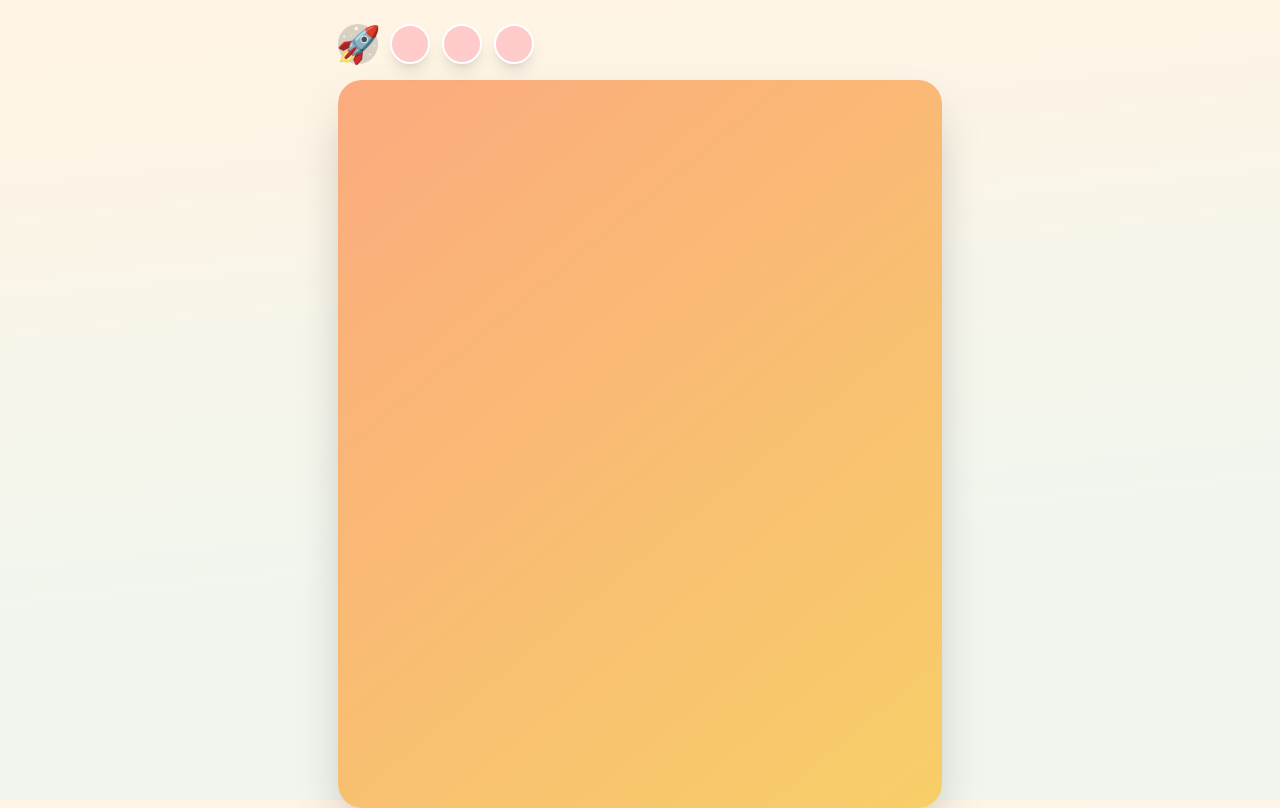
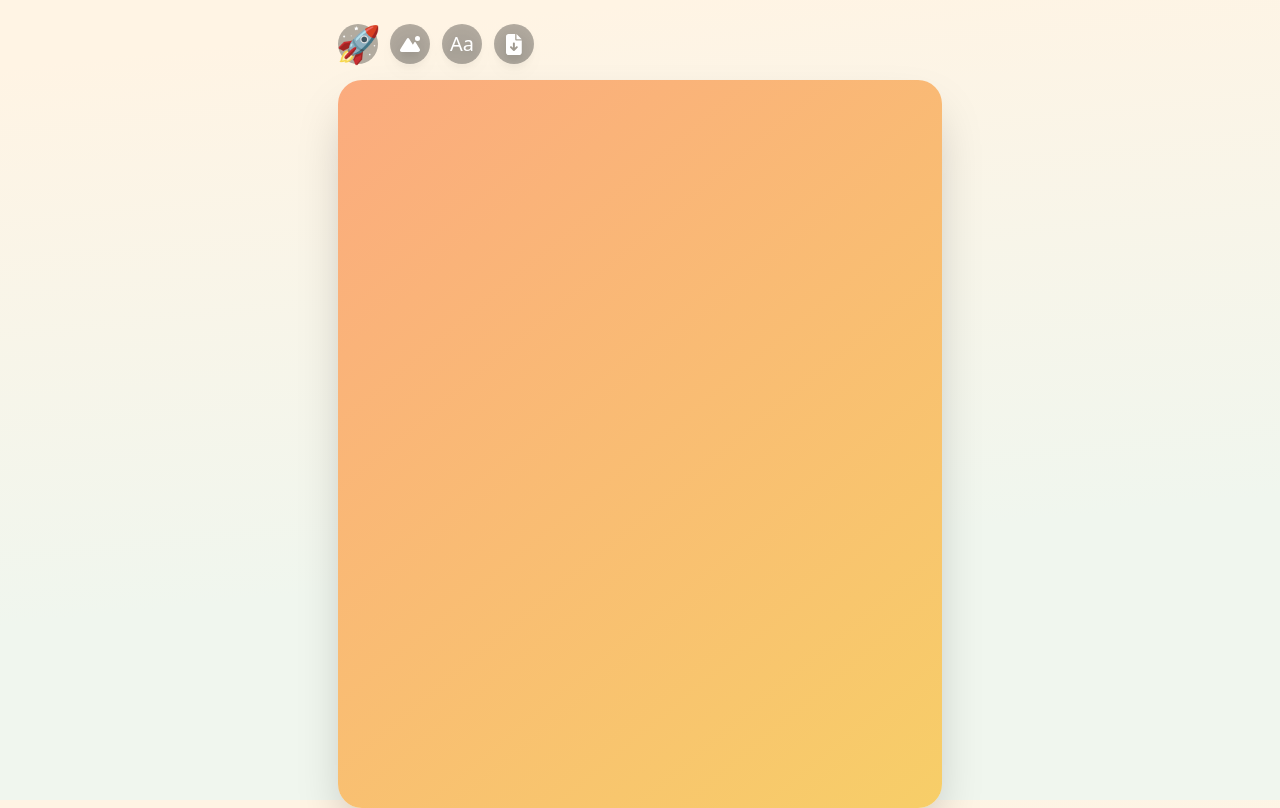
Before and after one commit to kiorq/roc8, a React (Vite) app: page / in a window 1280 px wide. Built offline with nearby package versions, Linux system fonts and the light colour scheme.

Commit message:
redesign and add icons to toolbar

```diff
--- a/src/canvas/components/Toolbar.tsx
+++ b/src/canvas/components/Toolbar.tsx
@@ -6,24 +6,57 @@ interface Props {
 
 interface ToolbarBtnProps {
   onClick: React.MouseEventHandler<HTMLButtonElement>;
+  content: string | React.ReactNode;
 }
 
 const ToolbarBtn = (props: ToolbarBtnProps) => (
   <button
     onClick={props.onClick}
-    className="rounded-full aspect-square w-10 border-2 border-white shadow-lg bg-red-200 pointer-events-auto"
-  ></button>
+    className="rounded-full aspect-square w-10 pointer-events-auto flex items-center justify-center text-xl text-white drop-shadow-lg bg-black/30"
+  >
+    {props.content}
+  </button>
 );
 
 const Toolbar = (props: Props) => {
   return (
     <div className="w-full mb-4 absolute md:relative p-4 md:p-0 flex flex-row gap-3 bg-gradient-to-b from-black/40 md:from-transparent pointer-events-none">
-      <div className="rounded-full aspect-square w-10 pointer-events-auto flex items-center justify-center text-4xl bg-black/15">
+      <div className="rounded-full aspect-square w-10 pointer-events-auto flex items-center justify-center text-4xl bg-black/30">
         🚀
       </div>
-      <ToolbarBtn onClick={props.onBackgroundChange} />
-      <ToolbarBtn onClick={props.onAddText} />
-      <ToolbarBtn onClick={props.onDownload} />
+      <ToolbarBtn
+        onClick={props.onBackgroundChange}
+        content={
+          <svg
+            xmlns="http://www.w3.org/2000/svg"
+            height="16"
+            viewBox="0 0 640 512"
+          >
+            <path
+              opacity="1"
+              fill="white"
+              d="M560 160A80 80 0 1 0 560 0a80 80 0 1 0 0 160zM55.9 512H381.1h75H578.9c33.8 0 61.1-27.4 61.1-61.1c0-11.2-3.1-22.2-8.9-31.8l-132-216.3C495 196.1 487.8 192 480 192s-15 4.1-19.1 10.7l-48.2 79L286.8 81c-6.6-10.6-18.3-17-30.8-17s-24.1 6.4-30.8 17L8.6 426.4C3 435.3 0 445.6 0 456.1C0 487 25 512 55.9 512z"
+            />
+          </svg>
+        }
+      />
+      <ToolbarBtn onClick={props.onAddText} content="Aa" />
+      <ToolbarBtn
+        onClick={props.onDownload}
+        content={
+          <svg
+            xmlns="http://www.w3.org/2000/svg"
+            height="21"
+            viewBox="0 0 384 512"
+          >
+            <path
+              opacity="1"
+              fill="white"
+              d="M64 0C28.7 0 0 28.7 0 64V448c0 35.3 28.7 64 64 64H320c35.3 0 64-28.7 64-64V160H256c-17.7 0-32-14.3-32-32V0H64zM256 0V128H384L256 0zM216 232V334.1l31-31c9.4-9.4 24.6-9.4 33.9 0s9.4 24.6 0 33.9l-72 72c-9.4 9.4-24.6 9.4-33.9 0l-72-72c-9.4-9.4-9.4-24.6 0-33.9s24.6-9.4 33.9 0l31 31V232c0-13.3 10.7-24 24-24s24 10.7 24 24z"
+            />
+          </svg>
+        }
+      />
     </div>
   );
 };
```
Also changed, not shown: public/ss.png.
